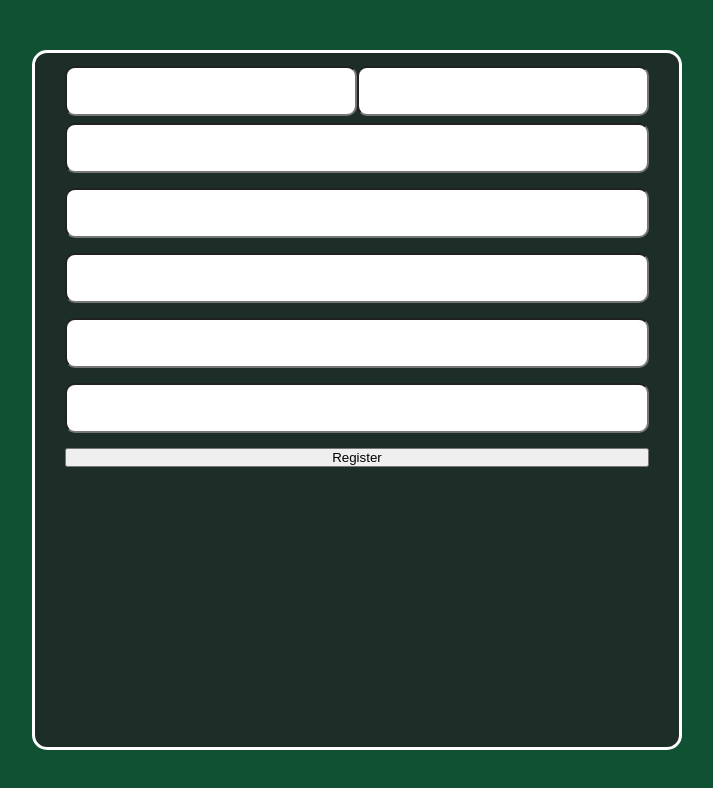
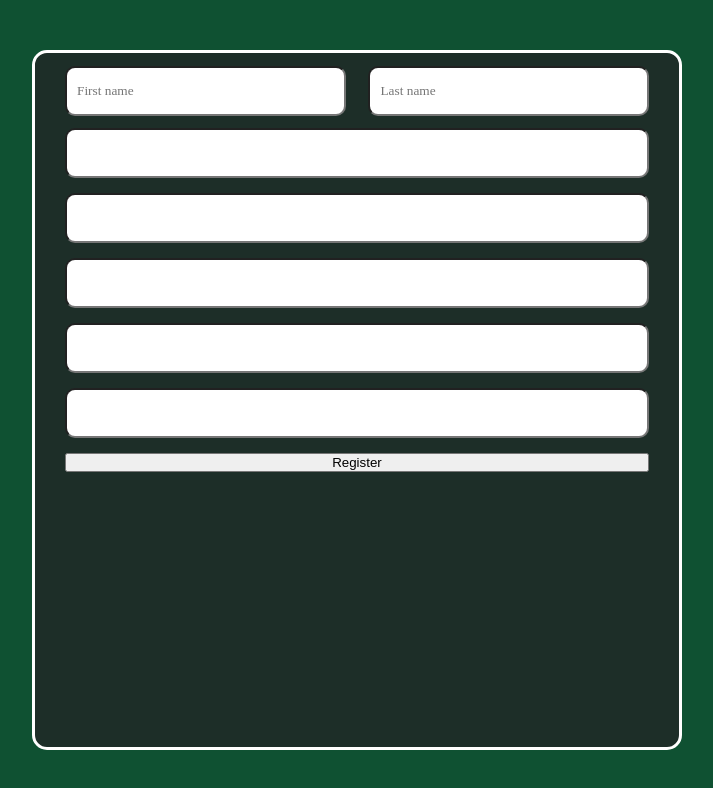
Before and after one commit to sabaPhruidze/fullstack-registration-RPS, a React (Vite) app in the folder Frontend/: page /register in a window 1280 px wide. Shown: the top 788 px of the page, without its empty margins (283-996 px from the left). Built offline with nearby package versions, Linux system fonts and the light colour scheme; a web font is replaced by a local one.

Commit message:
bit of changes

```diff
--- a/Frontend/src/components/Register.tsx
+++ b/Frontend/src/components/Register.tsx
@@ -24,8 +24,9 @@ export default function Register() {
     <Container>
       <Form onSubmit={handleSubmit(onSubmit)}>
         <Row>
-          <Input {...register('firstname')} />
-          <Input {...register('lastname')} />
+          <Input placeholder="First name" {...register('firstname')} />
+          <div style={{width:50}}/>{/* For space between */}
+          <Input placeholder="Last name" {...register('lastname')} />
         </Row>
         <Input {...register('email')} />
         <Input {...register('phone')} />
--- a/Frontend/src/components/pieces/Input.tsx
+++ b/Frontend/src/components/pieces/Input.tsx
@@ -1,10 +1,16 @@
 import styled from "styled-components";
 
 export const Input = styled.input`
+@font-face {
+    font-family: opensans;
+    src: url(../../assets/font/OpenSans_Condensed-Bold.ttf);
+}
     width:100%;
     height: 50px;
     border-radius: 10px;
     margin-bottom:15px;
+    padding: 0 10px;
+    font-family: opensans;
     &:focus {
         outline:0;
         border: 2px solid ${({theme})=> theme.green.neon};
--- a/Frontend/src/components/pieces/Row.tsx
+++ b/Frontend/src/components/pieces/Row.tsx
@@ -7,4 +7,5 @@ export const Row = styled.div`
     flex-direction:row;
     align-items:center;
     justify-content:space-between;
+    margin-bottom:5px;
 `
```
